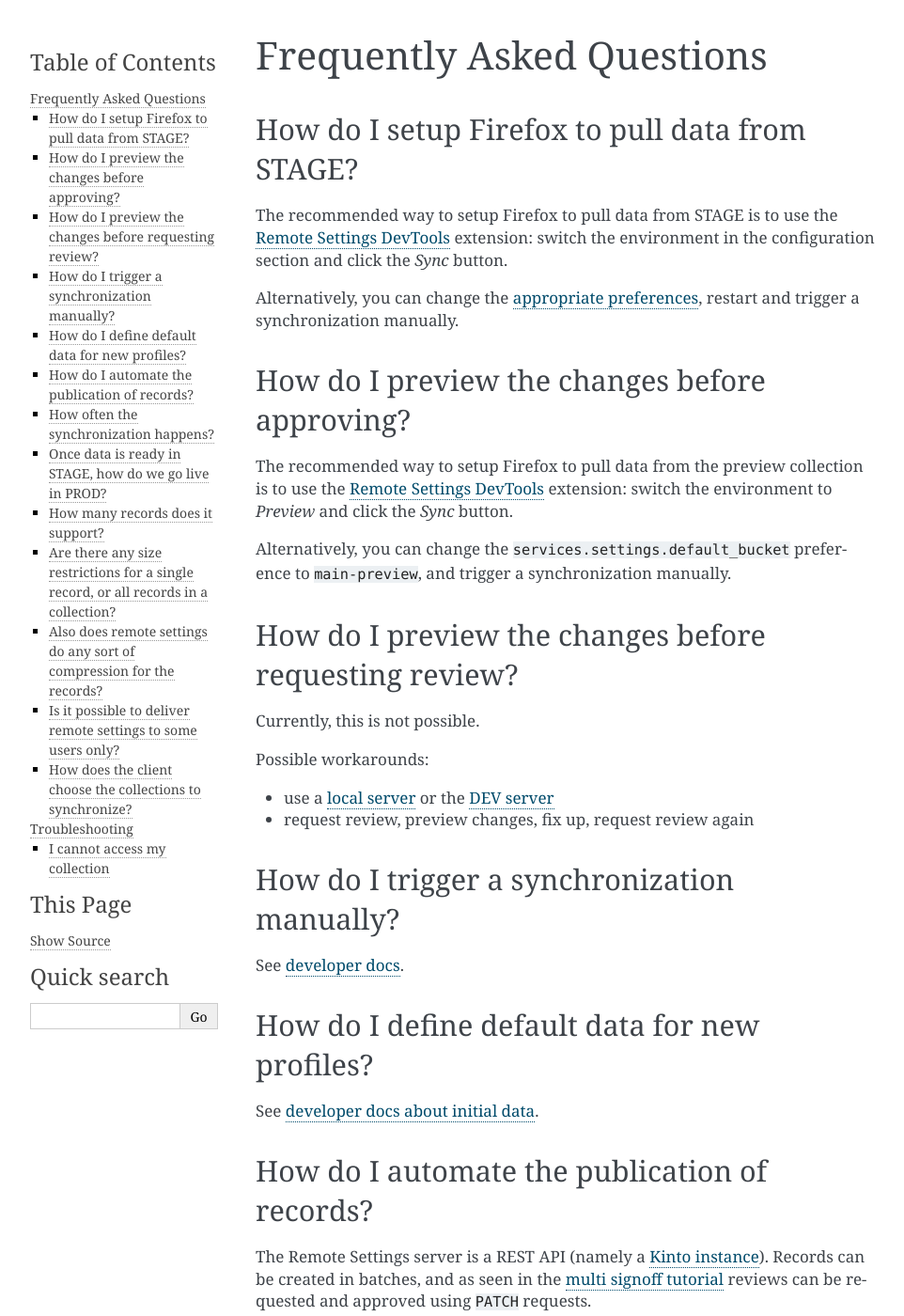
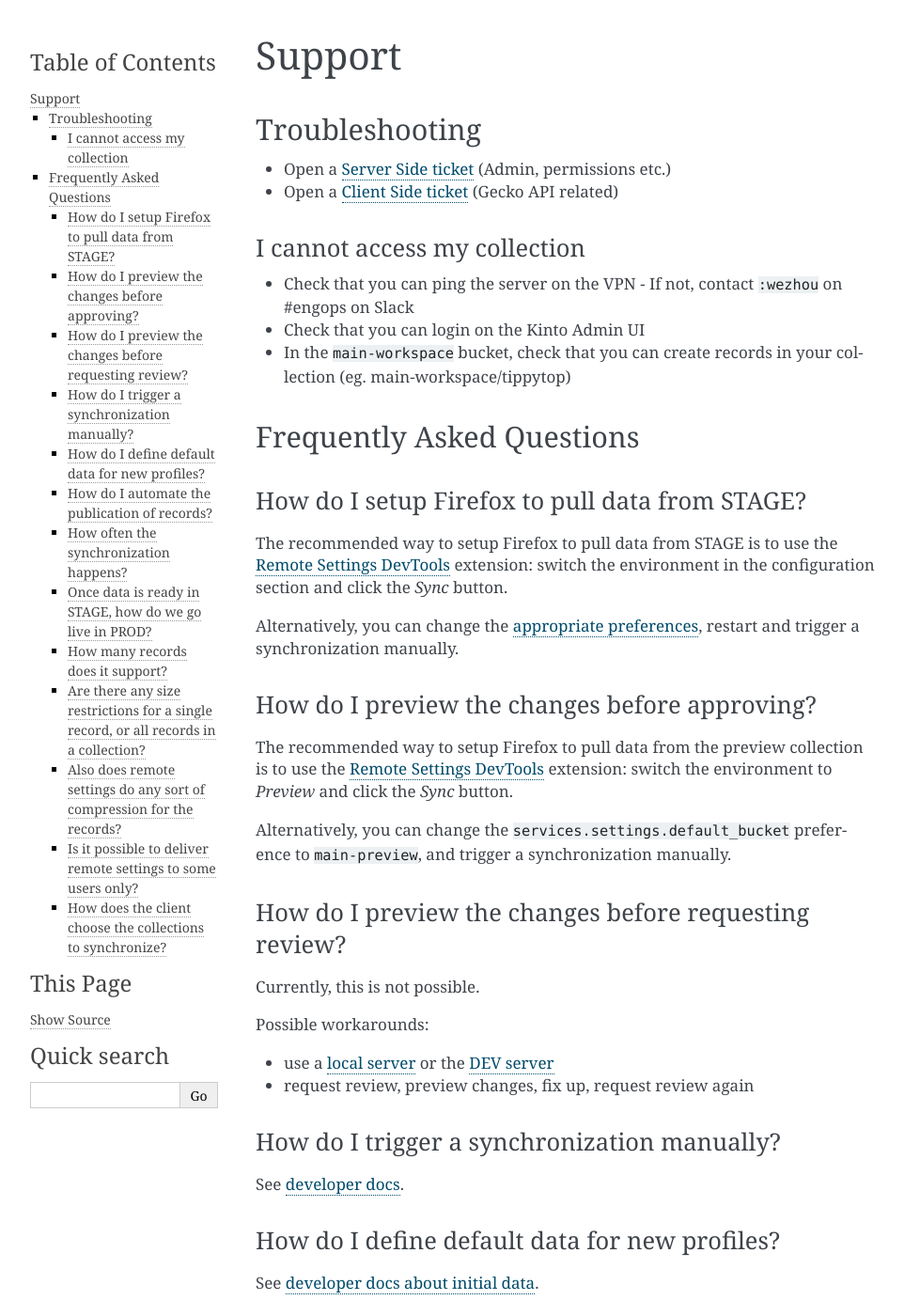
Before and after one commit to mozilla/remote-settings, a Sphinx documentation site: the page built from docs/frequently-asked-questions.rst, in a window 1280 px wide and 1400 px high. Shown: the whole window at 94% size, without its empty margins (148-1110 px from the left). Built offline with Sphinx 7.4.7, drawn with Linux system fonts in a browser that asks for light colours; some of the changed text lies outside the part shown.

Commit message:
Add support section for FAQ and troubleshooting

```diff
--- a/docs/frequently-asked-questions.rst
+++ b/docs/frequently-asked-questions.rst
@@ -1,10 +1,31 @@
+Support
+=======
+
+.. _troubleshooting:
+
+Troubleshooting
+---------------
+
+* Open a `Server Side ticket <https://bugzilla.mozilla.org/enter_bug.cgi?product=Cloud%20Services&component=Server%3A%20Remote%20Settings>`_ (Admin, permissions etc.)
+* Open a `Client Side ticket <https://bugzilla.mozilla.org/enter_bug.cgi?product=Firefox&component=Remote%20Settings%20Client>`_ (Gecko API related)
+
+
+I cannot access my collection
+'''''''''''''''''''''''''''''
+
+* Check that you can ping the server on the VPN
+  - If not, contact ``:wezhou`` on #engops on Slack
+* Check that you can login on the Kinto Admin UI
+* In the ``main-workspace`` bucket, check that you can create records in your collection (eg. main-workspace/tippytop)
+
+
 .. _faq:
 
 Frequently Asked Questions
-==========================
+--------------------------
 
 How do I setup Firefox to pull data from STAGE?
------------------------------------------------
+'''''''''''''''''''''''''''''''''''''''''''''''
 
 The recommended way to setup Firefox to pull data from STAGE is to use the `Remote Settings DevTools <https://github.com/mozilla/remote-settings-devtools>`_ extension: switch the environment in the configuration section and click the *Sync* button.
 
@@ -12,7 +33,7 @@
 
 
 How do I preview the changes before approving?
-----------------------------------------------
+''''''''''''''''''''''''''''''''''''''''''''''
 
 The recommended way to setup Firefox to pull data from the preview collection is to use the `Remote Settings DevTools <https://github.com/mozilla/remote-settings-devtools>`_ extension: switch the environment to *Preview* and click the *Sync* button.
 
@@ -20,7 +41,7 @@
 
 
 How do I preview the changes before requesting review?
-------------------------------------------------------
+''''''''''''''''''''''''''''''''''''''''''''''''''''''
 
 Currently, this is not possible.
 
@@ -31,19 +52,19 @@
 
 
 How do I trigger a synchronization manually?
---------------------------------------------
+''''''''''''''''''''''''''''''''''''''''''''
 
 See `developer docs <https://firefox-source-docs.mozilla.org/services/common/services/RemoteSettings.html#trigger-a-synchronization-manually>`_.
 
 
 How do I define default data for new profiles?
-----------------------------------------------
+''''''''''''''''''''''''''''''''''''''''''''''
 
 See `developer docs about initial data <https://firefox-source-docs.mozilla.org/services/common/services/RemoteSettings.html#initial-data>`_.
 
 
 How do I automate the publication of records?
----------------------------------------------
+'''''''''''''''''''''''''''''''''''''''''''''
 
 The Remote Settings server is a REST API (namely a `Kinto instance <https://www.kinto-storage.org>`_). Records can be created in batches, and as seen in the :ref:`multi signoff tutorial <tutorial-multi-signoff>` reviews can be requested and approved using ``PATCH`` requests.
 
@@ -66,13 +87,13 @@
 
 
 How often the synchronization happens?
---------------------------------------
+''''''''''''''''''''''''''''''''''''''
 
 Right now, every 24H. But once integrated with the Megaphone project in Firefox 64, it will be a matter of minutes thanks to push notifications.
 
 
 Once data is ready in STAGE, how do we go live in PROD?
--------------------------------------------------------
+'''''''''''''''''''''''''''''''''''''''''''''''''''''''
 
 Stage and prod are aligned in terms of setup, features and versions.
 
@@ -84,7 +105,7 @@
 
 
 How many records does it support?
----------------------------------
+'''''''''''''''''''''''''''''''''
 
 We already have use-cases that contain several hundreds of records, and it's totally fine.
 
@@ -92,7 +113,7 @@
 
 
 Are there any size restrictions for a single record, or all records in a collection?
-------------------------------------------------------------------------------------
+''''''''''''''''''''''''''''''''''''''''''''''''''''''''''''''''''''''''''''''''''''
 
 Quotas were not enabled on the server. Therefore, technically you can create records with any size, and have as many as you want in the collection.
 
@@ -102,7 +123,7 @@
 
 
 Also does remote settings do any sort of compression for the records?
----------------------------------------------------------------------
+'''''''''''''''''''''''''''''''''''''''''''''''''''''''''''''''''''''
 
 We are working on improving the handling of Gzip encoding for the attachments files (see `Bug 1339114 <https://bugzilla.mozilla.org/show_bug.cgi?id=1339114>`_).
 
@@ -110,7 +131,7 @@
 
 
 Is it possible to deliver remote settings to some users only?
--------------------------------------------------------------
+'''''''''''''''''''''''''''''''''''''''''''''''''''''''''''''
 
 By default, settings are delivered to every user.
 
@@ -120,7 +141,7 @@
 
 
 How does the client choose the collections to synchronize?
-----------------------------------------------------------
+''''''''''''''''''''''''''''''''''''''''''''''''''''''''''
 
 First, the client fetches the `list of published collections <https://firefox.settings.services.mozilla.com/v1/buckets/monitor/collections/changes/records>`_.
 
```
Also changed, not shown: other parts of docs/frequently-asked-questions.rst (+0 -18 lines), docs/index.rst (+4 -3 lines).
